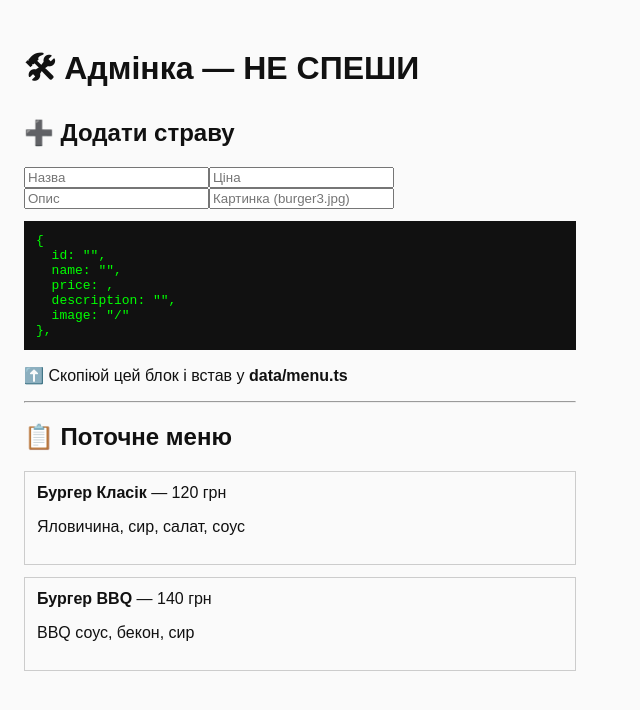
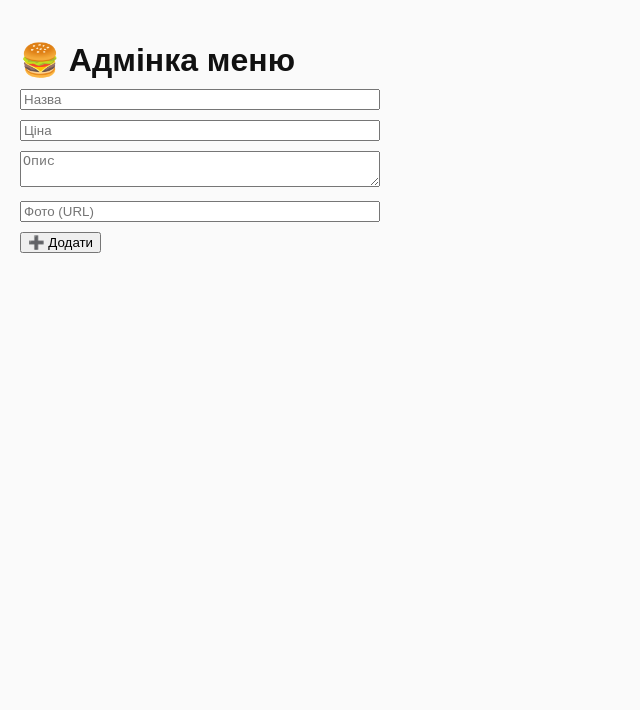
Before and after one commit to volk202600-cell/ne-speshy-delivery, a Next.js app: page /admin in a window 1280 px wide. Shown: the top 710 px of the page, without its empty margins (0-640 px from the left). Built offline with nearby package versions, Linux system fonts and the light colour scheme.

Commit message:
Update page.tsx

```diff
--- a/app/admin/page.tsx
+++ b/app/admin/page.tsx
@@ -1,47 +1,81 @@
 "use client";
 
 import { useState } from "react";
-import { menu } from "../../data/menu";
+import { createClient } from "@supabase/supabase-js";
+
+const supabase = createClient(
+  "https://utzwzxczzjqwpbjwblwc.supabase.co",
+  "eyJhbGciOiJIUzI1NiIsInR5cCI6IkpXVCJ9.eyJpc3MiOiJzdXBhYmFzZSIsInJlZiI6InV0end6eGN6empxd3BiamJ3bHdjIiwicm9sZSI6ImFub24iLCJpYXQiOjE3Njk5MDA5NzQsImV4cCI6MjA4NTQ3Njk3NH0.vRHC--uCdCQyXQUrgRrGXiBIpWZoxu2cMhaOkqRc8pg"
+);
 
 export default function AdminPage() {
   const [name, setName] = useState("");
   const [price, setPrice] = useState("");
   const [description, setDescription] = useState("");
   const [image, setImage] = useState("");
+  const [loading, setLoading] = useState(false);
+
+  async function addItem() {
+    setLoading(true);
+
+    const { error } = await supabase.from("menu").insert([
+      {
+        name,
+        price: Number(price),
+        description,
+        image,
+      },
+    ]);
+
+    setLoading(false);
+
+    if (error) {
+      alert("❌ Помилка: " + error.message);
+    } else {
+      alert("✅ Страву додано");
+      setName("");
+      setPrice("");
+      setDescription("");
+      setImage("");
+    }
+  }
 
   return (
-    <main style={{ padding: 24, maxWidth: 600 }}>
-      <h1>🛠 Адмінка — НЕ СПЕШИ</h1>
+    <div style={{ padding: 20, maxWidth: 400 }}>
+      <h1>🍔 Адмінка меню</h1>
 
-      <h2>➕ Додати страву</h2>
+      <input
+        placeholder="Назва"
+        value={name}
+        onChange={(e) => setName(e.target.value)}
+        style={{ width: "100%", marginBottom: 10 }}
+      />
 
-      <input placeholder="Назва" value={name} onChange={e => setName(e.target.value)} />
-      <input placeholder="Ціна" value={price} onChange={e => setPrice(e.target.value)} />
-      <input placeholder="Опис" value={description} onChange={e => setDescription(e.target.value)} />
-      <input placeholder="Картинка (burger3.jpg)" value={image} onChange={e => setImage(e.target.value)} />
+      <input
+        placeholder="Ціна"
+        type="number"
+        value={price}
+        onChange={(e) => setPrice(e.target.value)}
+        style={{ width: "100%", marginBottom: 10 }}
+      />
 
-      <pre style={{ background: "#111", color: "#0f0", padding: 12, marginTop: 12 }}>
-{`{
-  id: "${name.toLowerCase().replaceAll(" ", "-")}",
-  name: "${name}",
-  price: ${price},
-  description: "${description}",
-  image: "/${image}"
-},`}
-      </pre>
+      <textarea
+        placeholder="Опис"
+        value={description}
+        onChange={(e) => setDescription(e.target.value)}
+        style={{ width: "100%", marginBottom: 10 }}
+      />
 
-      <p>⬆️ Скопіюй цей блок і встав у <b>data/menu.ts</b></p>
+      <input
+        placeholder="Фото (URL)"
+        value={image}
+        onChange={(e) => setImage(e.target.value)}
+        style={{ width: "100%", marginBottom: 10 }}
+      />
 
-      <hr />
-
-      <h2>📋 Поточне меню</h2>
-
-      {menu.map(item => (
-        <div key={item.id} style={{ border: "1px solid #ccc", padding: 12, marginBottom: 12 }}>
-          <b>{item.name}</b> — {item.price} грн
-          <p>{item.description}</p>
-        </div>
-      ))}
-    </main>
+      <button onClick={addItem} disabled={loading}>
+        ➕ Додати
+      </button>
+    </div>
   );
 }
```
